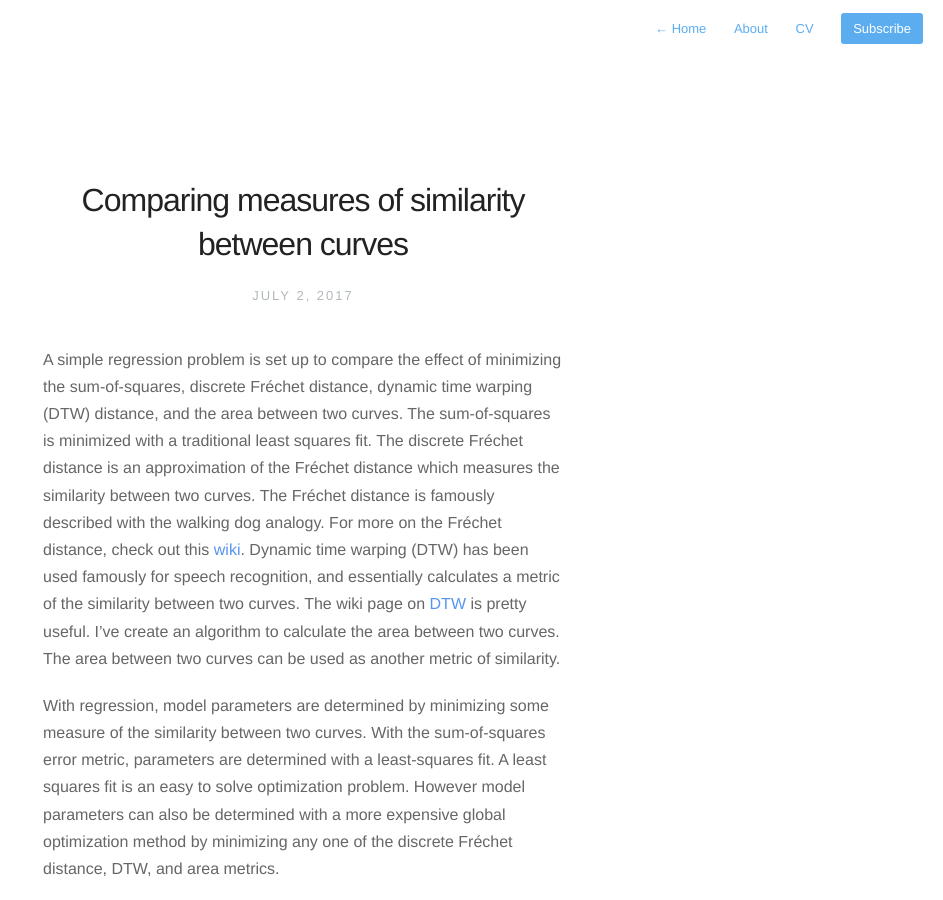
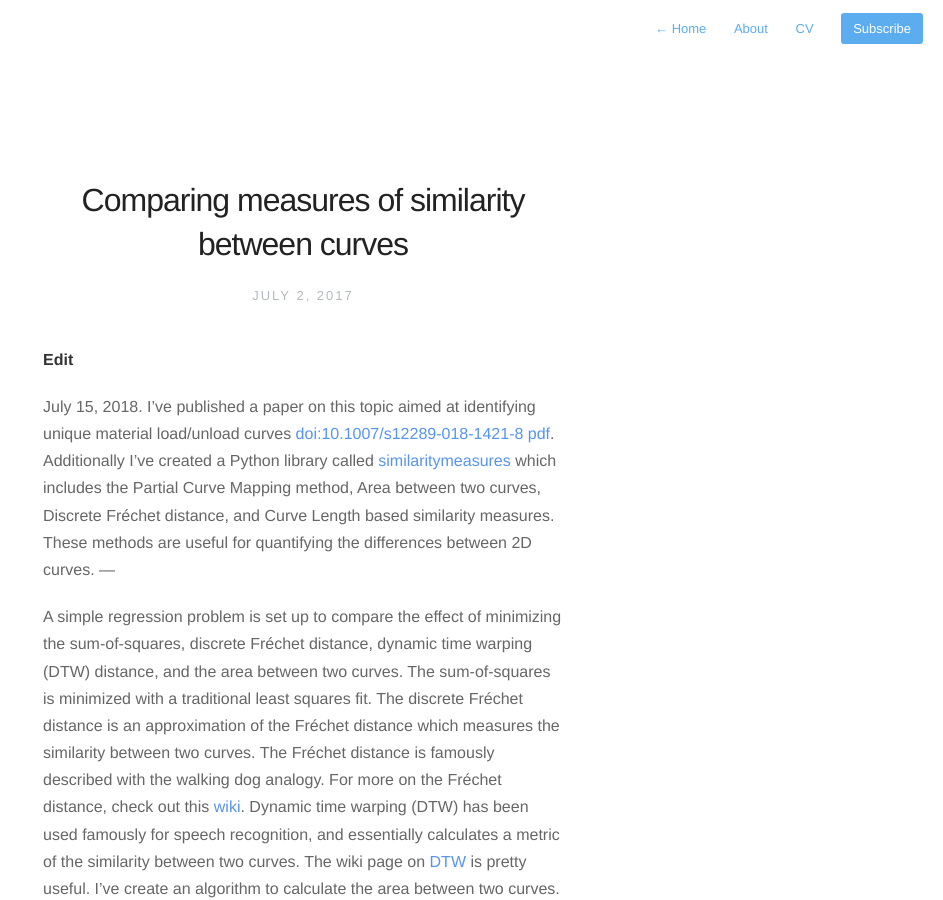
Before and after one commit to cjekel/cjekel.github.io, a Jekyll site: the page built from _posts/2017-07-02-Comparing-measures-of-similarity-between-curves.md, in a window 1280 px wide and 900 px high. Shown: the whole window, without its empty margins (337-1280 px from the left). Built offline with Jekyll 4.4.1, drawn with Linux system fonts in a browser that asks for light colours; nearby versions of some CDN libraries; formulas are drawn with MathJax 3; comment, search, counter and statistics services are not loaded.

Commit message:
update post on similarity meausres

```diff
--- a/_posts/2017-07-02-Comparing-measures-of-similarity-between-curves.md
+++ b/_posts/2017-07-02-Comparing-measures-of-similarity-between-curves.md
@@ -3,6 +3,10 @@ title:  "Comparing measures of similarity between curves"
 date:   2017-07-02 11:11:00
 description: There are many different metrics that can be minimized to determine how similar two different curves are. This post looks at fitting a line to data points by minimizing different metrics of similarity. A least squares optimization is done which minimizes the sum-of-squares. The traditional least squares fit is compared to minimizing the discrete Fréchet distance, the dynamic time warping (DTW) distance, and my own area metric.
 keywords: [similarity between two curves, Fréchet distance, dynamic time warping, DTW, Python]
+---
+
+#### Edit
+July 15, 2018. I've published a paper on this topic aimed at identifying unique material load/unload curves [doi:10.1007/s12289-018-1421-8](https://doi.org/10.1007/s12289-018-1421-8) [pdf]({{ "/" | relative_url  }}assets/papers/JekelArea_IJMF_rev05_final.pdf). Additionally I've created a Python library called [similaritymeasures](https://github.com/cjekel/Similarity_measures_for_identifying_material_parameters_from_hysteresis_loops_using_inverse_analysis) which includes the Partial Curve Mapping method, Area between two curves, Discrete Fréchet distance, and Curve Length based similarity measures. These methods are useful for quantifying the differences between 2D curves.
 ---
 
 A simple regression problem is set up to compare the effect of minimizing the sum-of-squares, discrete Fréchet distance, dynamic time warping (DTW) distance, and the area between two curves. The sum-of-squares is minimized with a traditional least squares fit. The discrete Fréchet distance is an approximation of the Fréchet distance which measures the similarity between two curves.  The Fréchet distance is famously described with the walking dog analogy. For more on the Fréchet distance, check out this [wiki](https://en.wikipedia.org/wiki/Fr%C3%A9chet_distance). Dynamic time warping (DTW) has been used famously for speech recognition, and essentially calculates a metric of the similarity between two curves. The wiki page on [DTW](https://en.wikipedia.org/wiki/Dynamic_time_warping) is pretty useful. I've create an algorithm to calculate the area between two curves. The area between two curves can be used as another metric of similarity.
```
Also changed, not shown: cv.md (+1 -1 lines).
